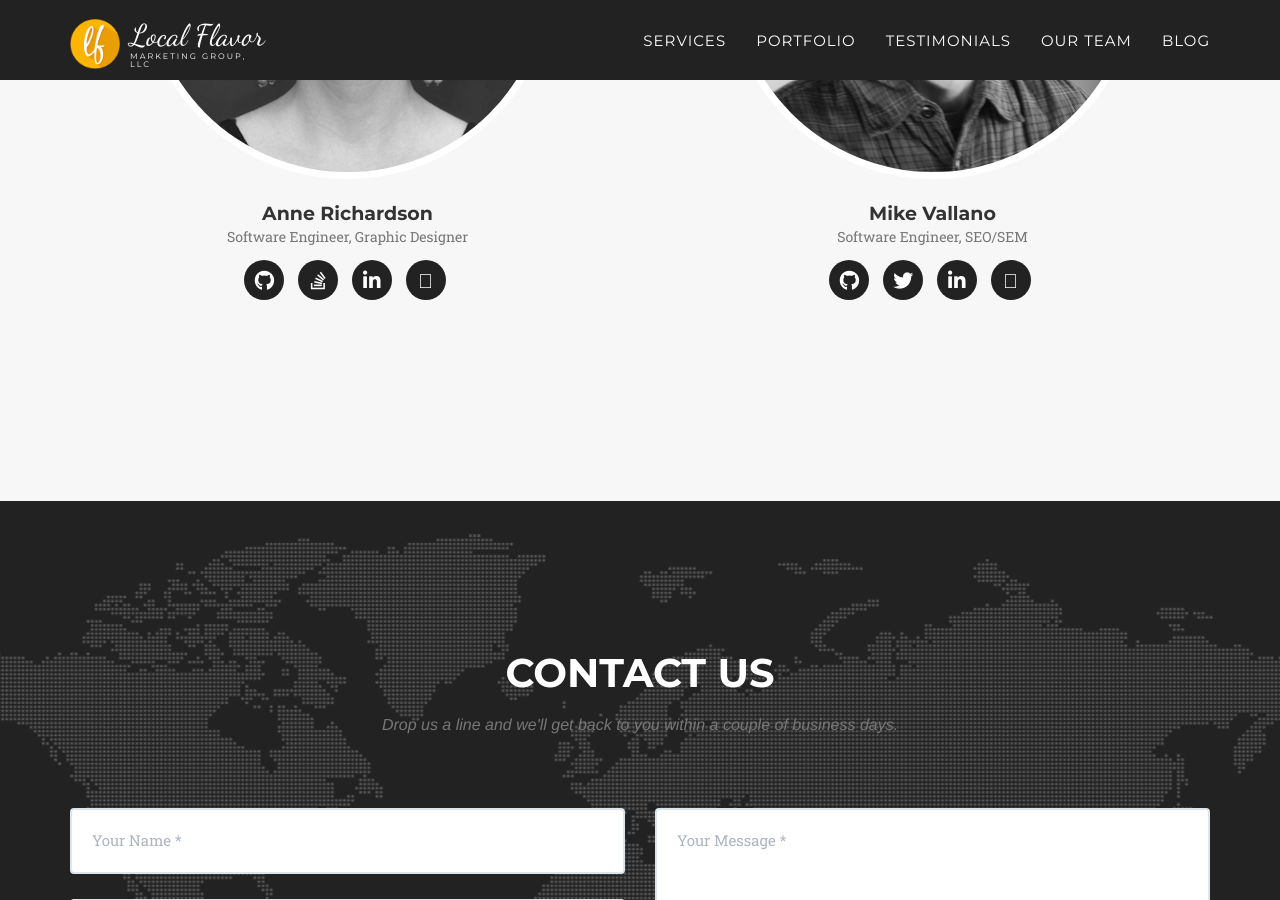
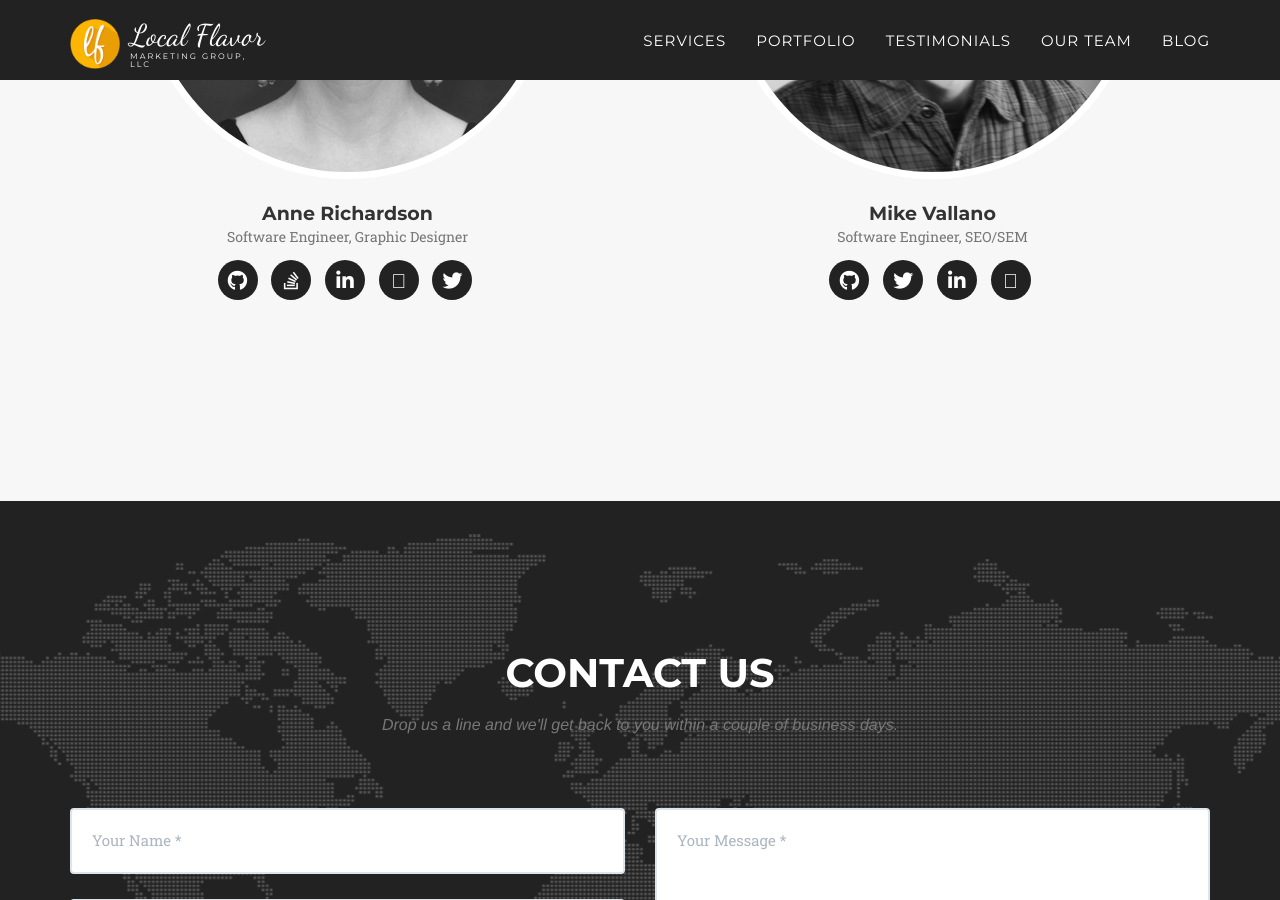
Before and after one commit to localflavor/localflavor.github.io, a Jekyll site: the page built from index.html, in a window 1280 px wide and 900 px high, scrolled down 4751 px. Built offline with Jekyll 4.4.1, drawn with Linux system fonts in a browser that asks for light colours; nearby versions of some CDN libraries; some web fonts are replaced.

Commit message:
Add twitter icon

```diff
--- a/_config.yml
+++ b/_config.yml
@@ -31,6 +31,8 @@ people:
       url: https://www.linkedin.com/in/richardsonae/
     - icon: fal fa-link
       url:  https://lortza.github.io
+    - icon: fab fa-twitter
+      url: https://twitter.com/localflavormktg?lang=en
 
 - name: Mike Vallano
   pic: mike
```
